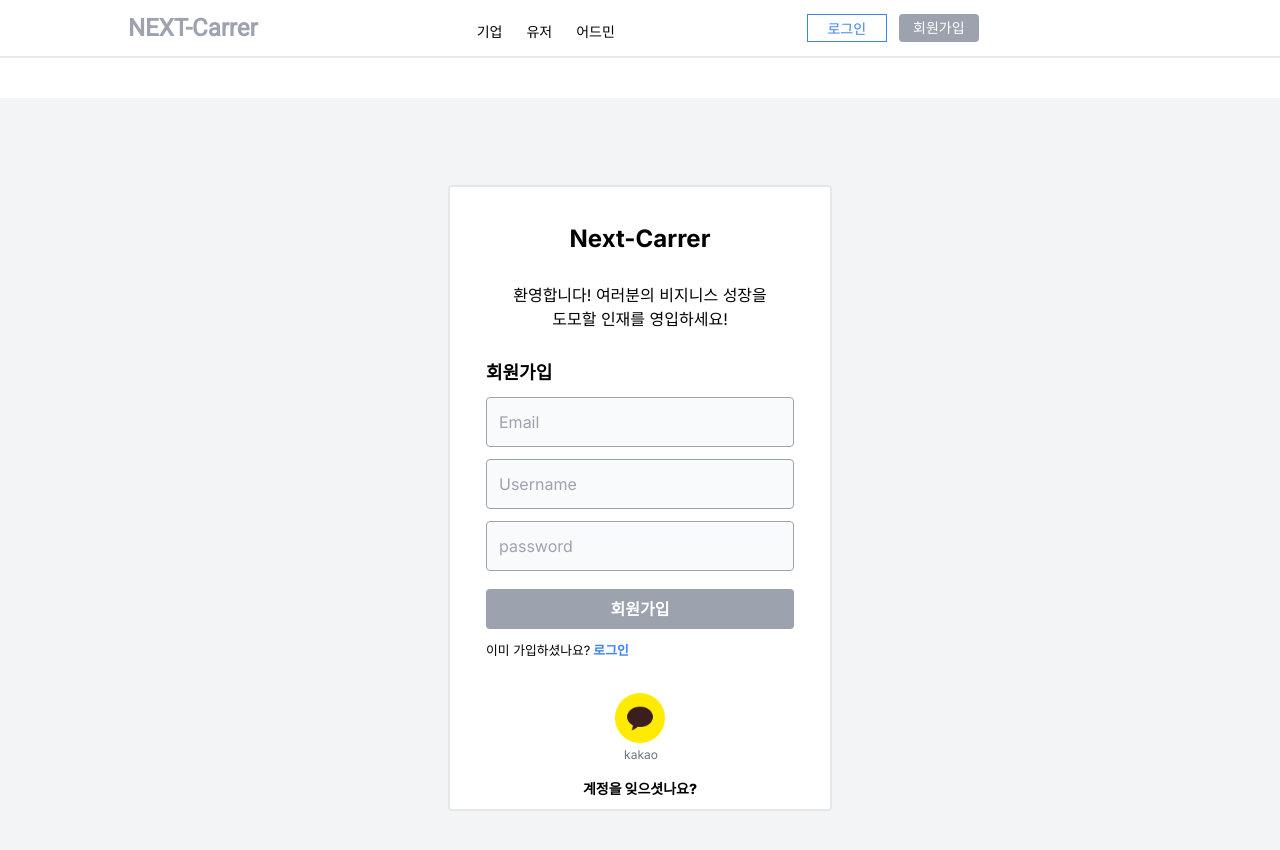
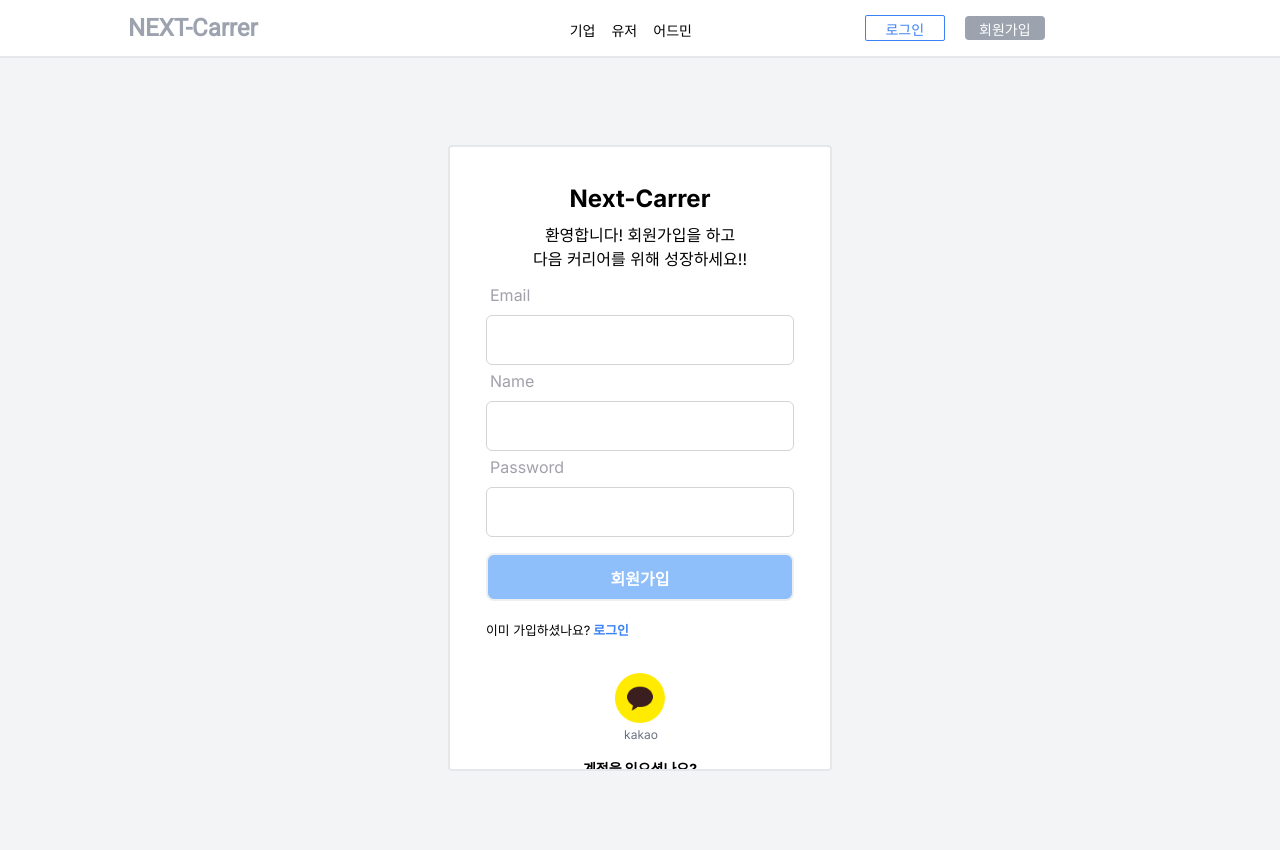
Before and after one commit to junyoungNA/NEXT-Carrer, a Next.js app in the folder client/: page /register in a window 1280 px wide. Shown: the top 850 px of the page. Built offline with nearby package versions, Linux system fonts and the light colour scheme; no server answers.

Commit message:
button,input 컴포넌트 스타일링 regitster 페이지 스타일링 및 react-hook-form 사용

```diff
--- a/client/app/components/Button.tsx
+++ b/client/app/components/Button.tsx
@@ -24,6 +24,8 @@ const Button:React.FC<ButtonProps> = ({
             disabled={disabled}
             onClick={onClick}
             className={`
+                my-4
+                h-12
                 relative
                 disabled : opacity-70
                 disabled:cursor-not-allowed
@@ -31,8 +33,8 @@ const Button:React.FC<ButtonProps> = ({
                 hover:opacity-80
                 transition
                 w-full
-                ${outline ? 'bg-white': 'bg-orange-500'}
-                ${outline ? 'border-black': 'bg-orange-500'}
+                ${outline ? 'bg-white': 'bg-blue-400'}
+                ${outline ? 'border-black': 'bg-blue-400'}
                 ${outline ? 'text-black': 'text-white'}
                 ${small ? 'text-sm' : 'text-md'}
                 ${small ? 'py-1' : 'py-3'}
@@ -46,6 +48,7 @@ const Button:React.FC<ButtonProps> = ({
                     className='absolute left-4 top-3'
                 />
             )}
+            {label}
         </button>
     )
 }
--- a/client/app/components/Input.tsx
+++ b/client/app/components/Input.tsx
@@ -22,6 +22,24 @@ const Input:React.FC<InputProps> = ({
 }) => {
     return (
         <div className='relative w-full'>
+            <label
+                    className={`
+                        absolute
+                        pl-1
+                        text-base
+                        duration-150
+                        transform
+                        -translate-y-3
+                        top-4
+                        z-10
+                        origin-[0]
+                        peer-placeholder-shown:scale-100
+                        peer-placeholder-shown:translate-y-0
+                        peer-focus:-translate-y-4
+                        ${errors[id] ? 'text-rose-500' : 'text-zinc-400'}
+                    `}
+                >
+                    {label}</label>
             <input
                 id={id}
                 type={type}
@@ -29,10 +47,12 @@ const Input:React.FC<InputProps> = ({
                 placeholder=''
                 className={`
                     w-full
-                    p-4
-                    pt-6
+                    p-3
+                    mt-9
                     bg-white
                     font-light
+                    border
+                    border-gray-500
                     rounded-md
                     outline-none
                     transition
@@ -42,22 +62,6 @@ const Input:React.FC<InputProps> = ({
                     ${errors[id] ? 'focus:border-rose-500' : 'focus:border-black'}
                     `}
                 />
-                <label
-                    className={`
-                        absolute
-                        text-md
-                        duration-150
-                        transform
-                        -translate-y-3
-                        top-5
-                        z-10
-                        origin-[0]
-                        peer-placeholder-shown:scale-100
-                        peer-placeholder-shown:translate-y-0
-                        peer-focus:-translate-y-4
-                        ${errors[id] ? 'text-rose-500' : 'text-zinc-400'}
-                    `}
-                ></label>
         </div>
     )
 }
--- a/client/app/components/Navbar/NavItem.tsx
+++ b/client/app/components/Navbar/NavItem.tsx
@@ -5,38 +5,38 @@ import {useSession, signIn, signOut} from 'next-auth/react';
 const NavItem:React.FC<{}> = () => {
     const {data: session, status} = useSession();
     return (
-        <div className='grid grid-cols-[200px_1fr] gap-44 mx-auto place-items-end text-sm'>
-            <ul className='flex'>
+        <div className='grid grid-cols-[500px_1fr] place-items-end  mx-auto text-sm'>
+            <ul className='flex items-center pl-8 mx-auto'>
                 <li>
                     <Link
                         href={'/companyList'}
-                        className="w-20 px-2 mr-2 text-center h-7">
+                        className="w-20 px-2 text-center h-7">
                             기업
                     </Link>
                     <Link
                         href={'/user'}
-                        className="w-20 px-2 mr-2 text-center h-7">
+                        className="w-20 px-2 text-center h-7">
                             유저
                     </Link>
                     <Link
                         href={'/admin'}
-                        className="w-20 px-2 mr-2 text-center h-7">
+                        className="w-20 px-2 text-center h-7">
                             어드민
                     </Link>
                 </li>
             </ul>
-            <ul className='flex items-center gap-3'>
+            <ul className='flex items-center justify-end gap-5'>
 
                 {session?.user
                     ?
-                    <li className='w-20 px-2 pt-1 text-center text-blue-500 border border-blue-500 ronded h-7'>
+                    <li className='w-20 px-2 pt-1 text-center text-blue-500 border border-blue-500 rounded-lg'>
                     <button
                         onClick={() => signOut()}>
                         로그아웃
                     </button>
                 </li>
                 :
-                <li className="w-20 px-2 pt-1 text-center text-blue-500 border border-blue-500 ronded h-7">
+                <li className="w-20 px-2 pt-1 text-center text-blue-500 border border-blue-500 rounded-sm ">
                     <button
                         onClick={() => signIn()}
                     >
@@ -44,7 +44,7 @@ const NavItem:React.FC<{}> = () => {
                     </button>
                 </li>
                 }
-                <li className="w-20 px-2 pt-1 text-center text-white bg-gray-400 rounded h-7">
+                <li className="w-20 px-2 pt-1 text-center text-white bg-gray-400 rounded">
                     <Link
                     href="/register"
                     >
--- a/client/app/register/page.tsx
+++ b/client/app/register/page.tsx
@@ -1,73 +1,85 @@
 "use client";
 import React, { FormEvent, useState } from "react";
 import Link from "next/link";
-import Inputgroup from "../components/Inputgroup";
+// import Inputgroup from "../components/Inputgroup";
 import { useRouter } from "next/navigation";
 import Image from "next/image";
-import axios from "../util/api/axios"; //axios인스턴스
+import axios from "axios";
+import {useForm, FieldValues} from 'react-hook-form';
+import Input from "../components/Input";
+import Button from "../components/Button";
 
 const Register = () => {
-  const [email, setEmail] = useState("");
-  const [username, setUsername] = useState("");
-  const [password, setPassword] = useState("");
-  const [errors, setErros] = useState<any>({});
+  const [isLoading, setLoading] = useState(false);
+  const {register, handleSubmit, formState : {
+    errors
+  }} = useForm<FieldValues>({
+    defaultValues : {
+      name : '',
+      email :'',
+      password : '',
+    }
+  });
   const router = useRouter();
 
-  const handleSubmit = async (event : FormEvent) => {
-      event.preventDefault();
-      try {
-          const res =  await axios.post('/auth/register',{
-              email,
-              password,
-              username,
-          });
-          console.log(res, 'res');
-          router.push('/login');
-      }catch (error : any){
-          console.log(error,'error');
-          console.log('error',error.response.data);
-          setErros(error.response?.data || {});
-      }
-  }
+  // const handleSubmit = async (event : FormEvent) => {
+  //     event.preventDefault();
+  //     try {
+  //         const res =  await axios.post('/auth/register',{
+  //             email,
+  //             password,
+  //             username,
+  //         });
+  //         console.log(res, 'res');
+  //         router.push('/login');
+  //     }catch (error : any){
+  //         console.log(error,'error');
+  //         console.log('error',error.response.data);
+  //         setErros(error.response?.data || {});
+  //     }
+  // }
 
   return (
     <div className="bg-gray-100">
-      <div className="flex flex-col items-center justify-center h-screen p-6 mt-10">
+      <div className="flex flex-col items-center justify-center h-screen p-6">
         <div className="w-10/12 mx-auto overflow-auto bg-white border-2 border-gray-200 rounded p-9 h-5/6 md:w-96 mx-w sm:w-96 hide-scrollbar">
           <div>
             <div className="text-center ">
               <Link href={"/"} className="text-2xl font-bold ">
                 Next-Carrer
               </Link>
-              <p className="my-7">
-                환영합니다! 여러분의 비지니스 성장을
-                <br /> 도모할 인재를 영입하세요!
+              <p className="my-2">
+                환영합니다! 회원가입을 하고
+                <br /> 다음 커리어를 위해 성장하세요!!
               </p>
             </div>
           </div>
-          <h1 className="my-2 text-lg font-bold">회원가입</h1>
-          <form onSubmit={handleSubmit}>
-            <Inputgroup
-              placeholder="Email"
-              value={email}
-              setValue={setEmail}
-              error={errors.email}
+          <form >
+            <Input
+              id="email"
+              label="Email"
+              disabled={isLoading}
+              errors={errors}
+              register={register}
+              required
             />
-            <Inputgroup
-              placeholder="Username"
-              value={username}
-              setValue={setUsername}
-              error={errors.username}
+            <Input
+              id="name"
+              label="Name"
+              disabled={isLoading}
+              errors={errors}
+              register={register}
             />
-            <Inputgroup
-              placeholder="password"
-              value={password}
-              setValue={setPassword}
-              error={errors.password}
-            />
-            <button className="w-full py-2 my-2 font-bold text-white uppercase bg-gray-400 border-gray-400 rounded text-sl ">
-              회원가입
-            </button>
+            <Input
+              id="password"
+              label="Password"
+              type="password"
+              disabled={isLoading}
+              errors={errors}
+              register={register}
+              required
+              />
+            <Button label='회원가입'/>
           </form>
           <small>
             이미 가입하셨나요?
@@ -82,7 +94,7 @@ const Register = () => {
           <div className="flex flex-col items-center justify-center mt-8 ">
             <Image src='/images/kakao.png' alt='카카오 이미지' width={50} height={50}/>
             <p className="pl-0.5 text-gray-500 text-xs mt-1">kakao</p>
-            <Link href='/' className="mt-4 text-sm font-extrabold ">계정을 잊으셧나요?</Link>
+            <Link href='/' className="mt-4 text-sm font-bold ">계정을 잊으셧나요?</Link>
             <hr className="w-full border-gray-300 mt-7"/>
             <div className="flex w-full mt-3 justify-evenly">
               <small className="font-medium">이용약관</small>
```
